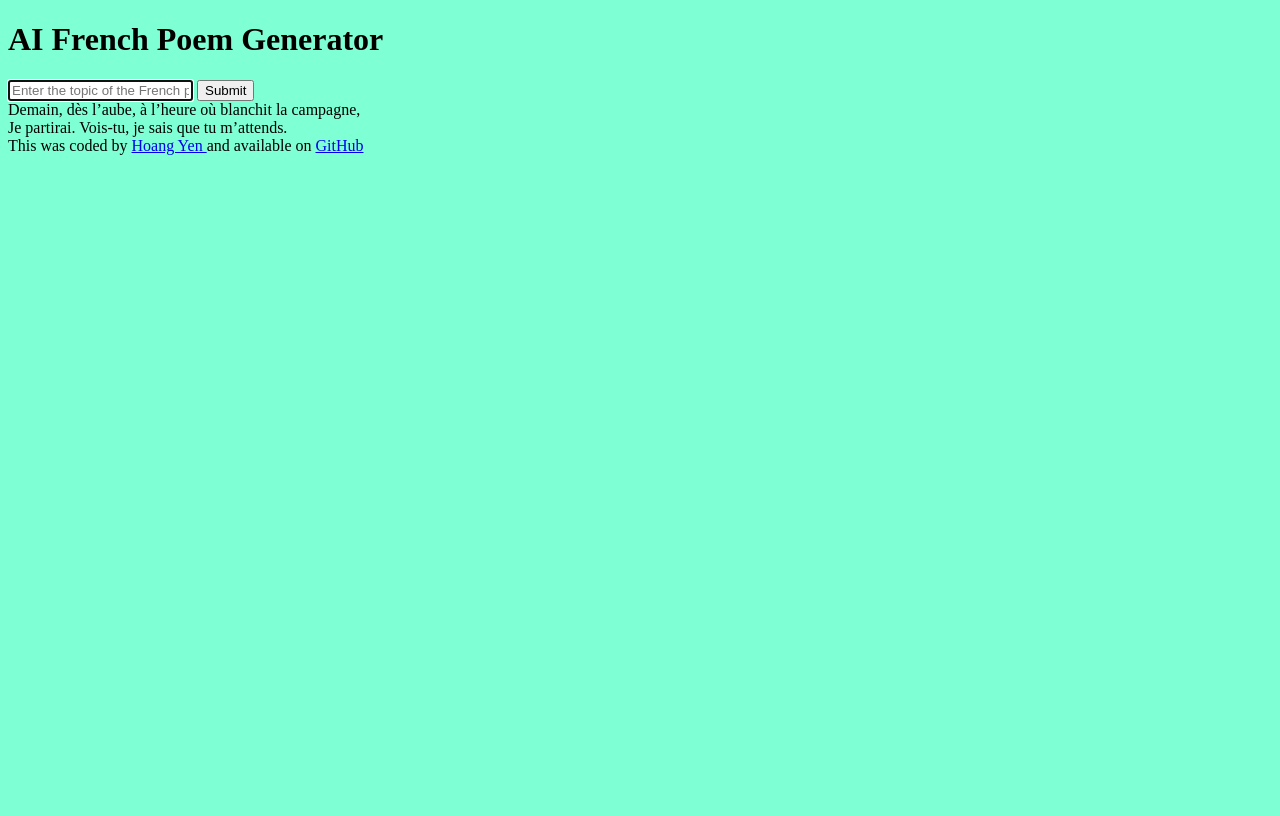
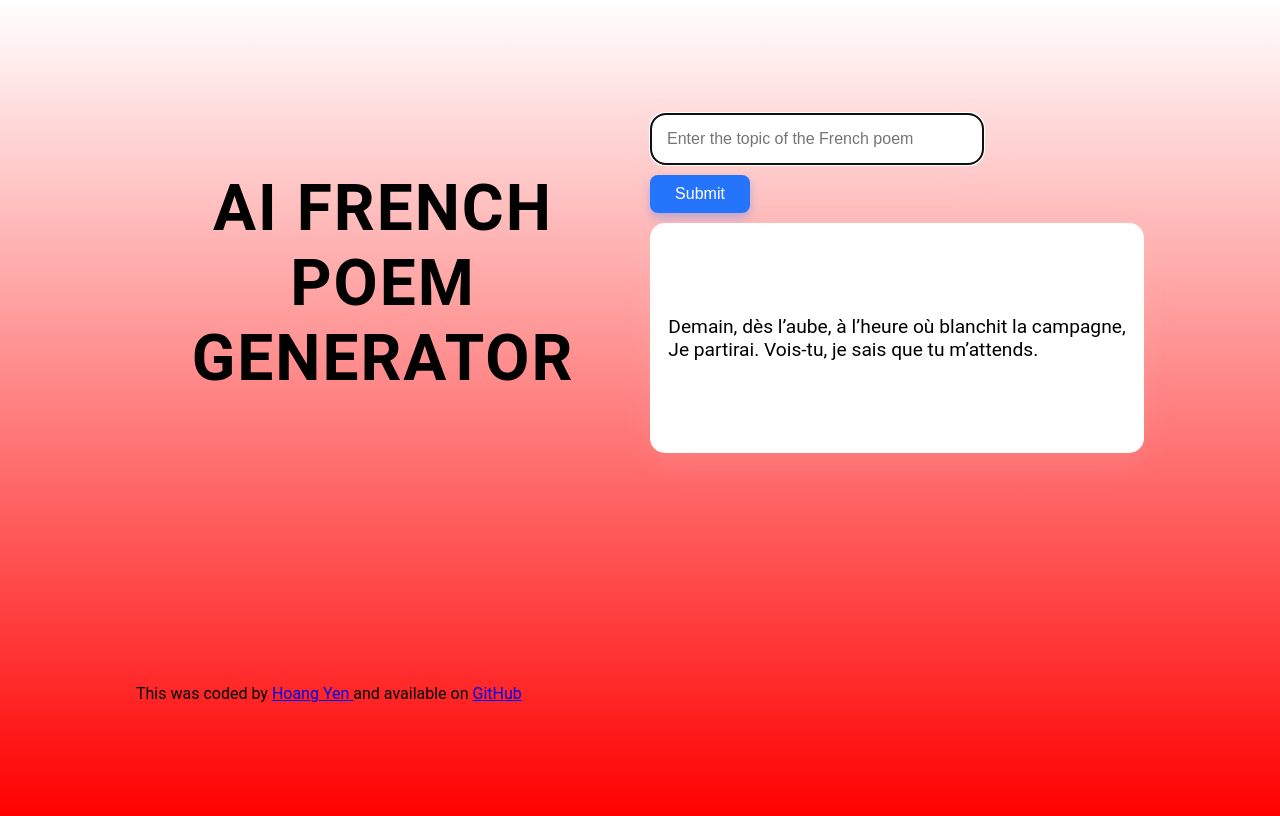
Before and after one commit to hoangyewe/french-poem-generator, a plain HTML site: page index.html in a window 1280 px wide. Drawn offline with Linux system fonts and the light colour scheme.

Commit message:
css and html fix

```diff
--- a/index.html
+++ b/index.html
@@ -12,10 +12,10 @@
         </header>
         <main>
             <form>
-                <input type="text" placeholder="Enter the topic of the French poem" autofocus required autocomplete="off"/>
-                <input type="submit"/>
+                <input type="text" placeholder="Enter the topic of the French poem" autofocus required autocomplete="off" id="text"/>
+                <input type="submit" id="submit"/>
             </form>
-            <div>
+            <div id="result">
                 Demain, dès l’aube, à l’heure où blanchit la campagne,
                 <br>
                 Je partirai. Vois-tu, je sais que tu m’attends.
--- a/style.css
+++ b/style.css
@@ -1,3 +1,60 @@
 body {
-    background-color: aquamarine;
+  display: grid;
+  grid-template-columns: 1fr 1fr; /* Two equal columns */
+  gap: 20px; /* Space between input and result */
+  height: 100vh;
+  align-items: center;
+  background-image: linear-gradient(to bottom, rgba(255,0,0,0), rgba(255,0,0,1));
+  font-family: 'Roboto', sans-serif;
+  padding: 0 10vw; /* Adds some horizontal padding */
 }
+
+h1 {
+    font-size: 4rem;
+    color: linear-gradient(to right, #6a11cb, #2575fc);
+    text-transform: uppercase;
+    letter-spacing: 2px;
+    text-align: center;
+    grid-column: span 2; /* Centers heading across both columns */
+}
+
+input {
+    display: flex;
+    flex-direction: column;
+    align-items: flex-start;
+}
+
+input {
+    width: 300px;
+    padding: 15px;
+    border-radius: 15px;
+    background-color: #fff;
+    box-shadow: 0 10px 30px rgba(240, 237, 237, 0.1);
+    font-size: 1rem;
+    margin-bottom: 10px;
+}
+
+#submit {
+    width: 100px;
+    padding: 10px;
+    border-radius: 8px;
+    border: none;
+    background-color: #2575fc;
+    color: white;
+    cursor: pointer;
+    box-shadow: 0 5px 10px rgba(37, 117, 252, 0.3);
+}
+
+
+
+#result {
+    display: flex;
+    justify-content: center;
+    align-items: center;
+    border-radius: 15px;
+    padding: 15px;
+    background-color: white;
+    box-shadow: 0 10px 30px rgba(240, 237, 237, 0.1);
+    height: 200px;
+    font-size: 1.2rem;
+}
```
